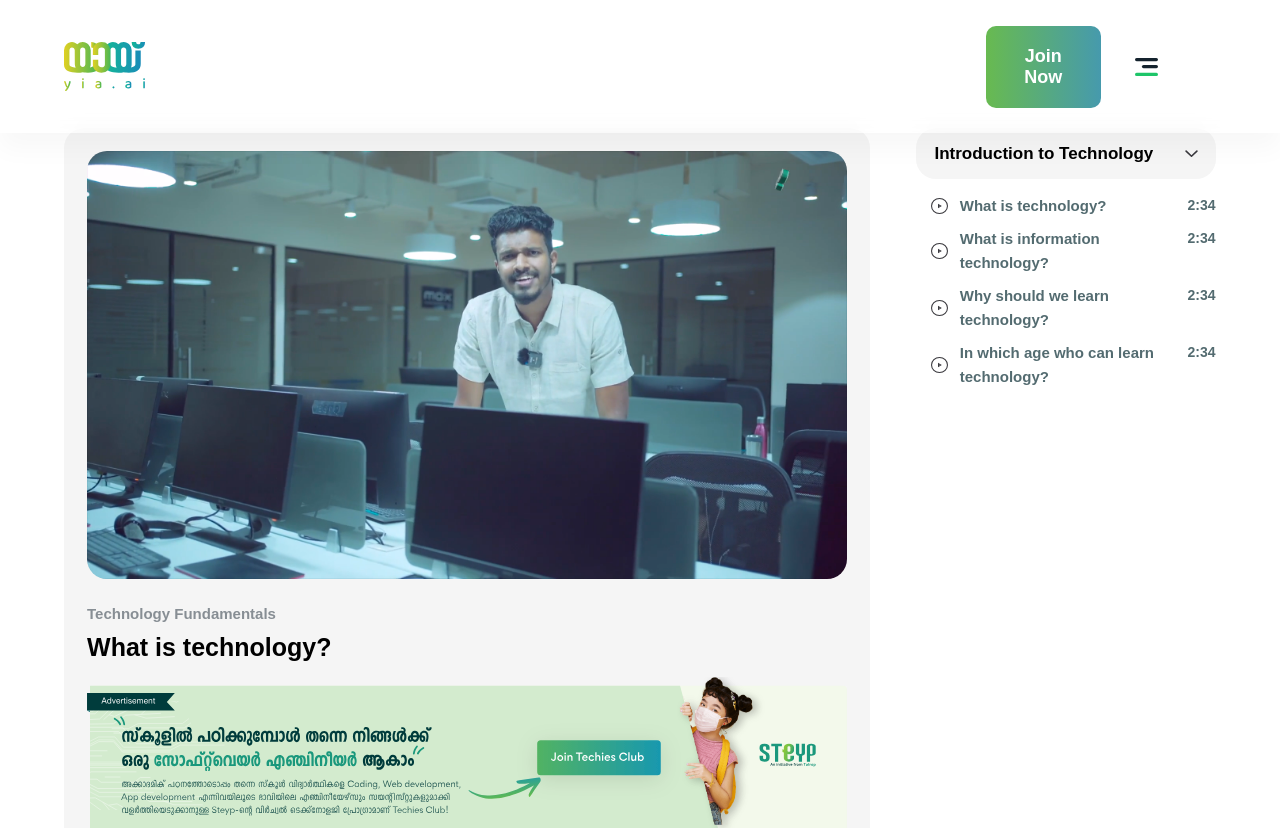
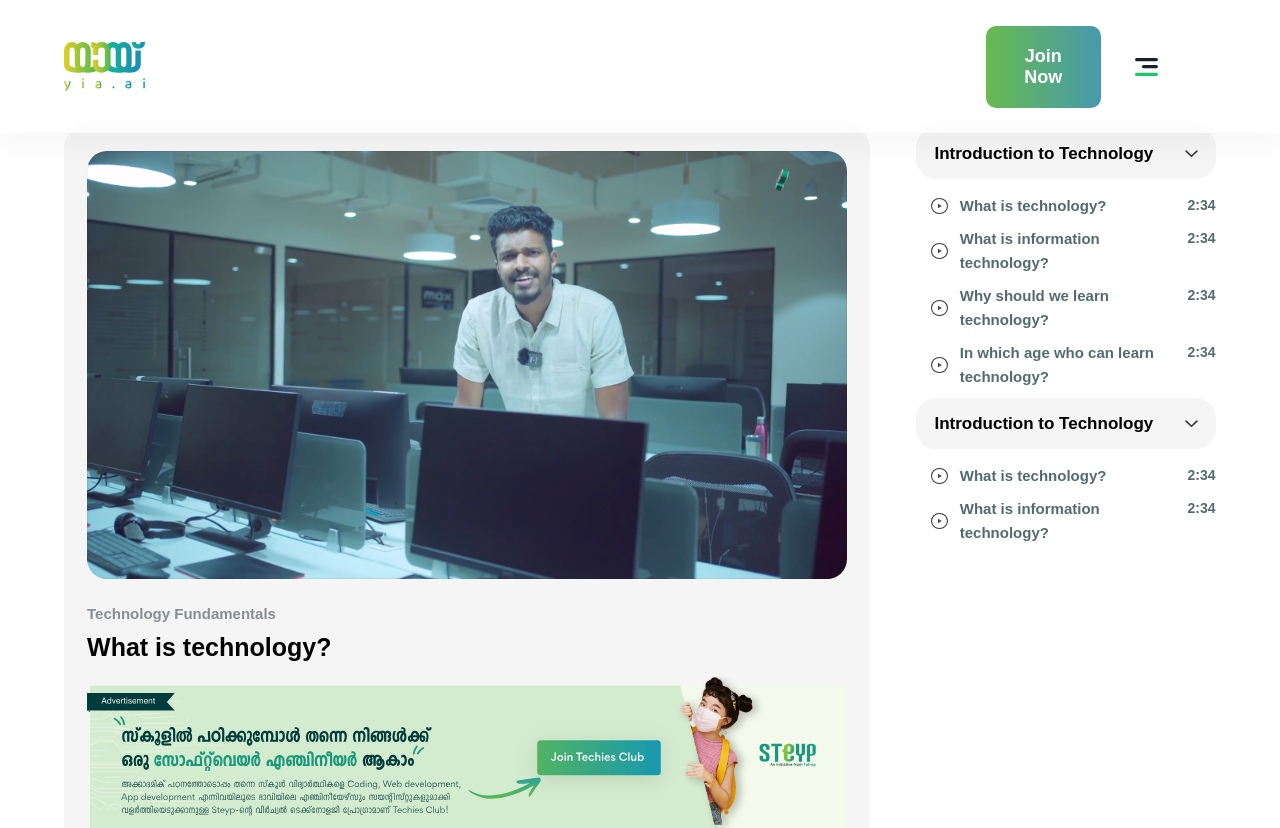
Before and after one commit to swalihmoosa/yiaai, a React (Create React App) app: page / in a window 1280 px wide. Shown: the top 828 px of the page. Built offline with nearby package versions, Linux system fonts and the light colour scheme.

Commit message:
VideoPage | ongoing

```diff
--- a/src/components/screens/VideoPage.jsx
+++ b/src/components/screens/VideoPage.jsx
@@ -9,6 +9,7 @@ import playImage from '../assets/images/videoPage/play-black.svg'
 
 
 export default function VideoPage() {
+    const [selectedId,setSelectedId] = useState("")
     const [topicLists]= useState([
         {
             id:1,
@@ -36,11 +37,27 @@ export default function VideoPage() {
                 },
             ],
         },
+        {
+            id:2,
+            heading : "Introduction to Technology",
+            subheads : [
+                {
+                    id : 1,
+                    title : "What is technology?",
+                    durattion : "2:34",
+                },
+                {
+                    id : 2,
+                    title : "What is information technology?",
+                    durattion : "2:34",
+                },
+            ],
+        },
     ])
 
     const renderTopics = () => {
         return topicLists.map((topicList) => (
-            <Li key={topicList.id} >
+            <Li key={topicList.id} onClick = { ()=> { setSelectedId(topicList.id) } } >
                 <Head>
                     <Intro>
                         {topicList.heading}
```
